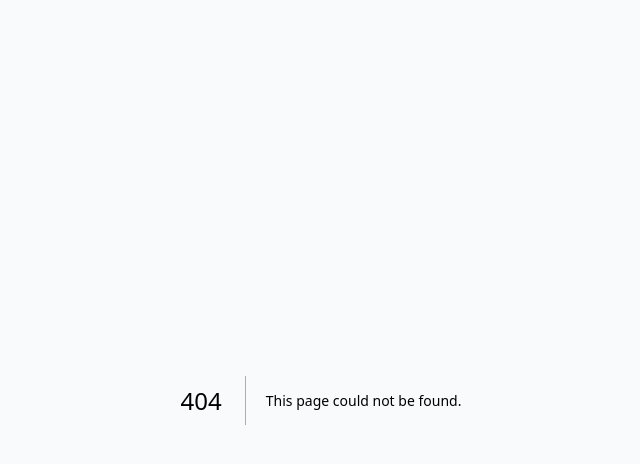
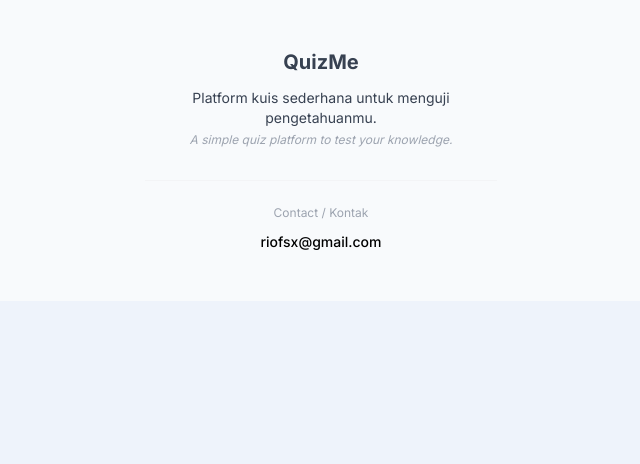
Before and after one commit to rioopr-beep/quizme, a Next.js app: page /about in a window 1280 px wide. Before the commit this address had no page. Shown: the top 464 px of the page, without its empty margins (319-959 px from the left). Built offline with nearby package versions, Linux system fonts and the light colour scheme.

Commit message:
Create page.tsx

```diff
--- /dev/null
+++ b/app/about/page.tsx
@@ -0,0 +1,24 @@
+export default function About() {
+  return (
+    <main className="max-w-sm mx-auto px-4 py-12 text-center text-gray-700">
+      <h1 className="text-xl font-bold mb-3">QuizMe</h1>
+
+      <p className="text-sm">
+        Platform kuis sederhana untuk menguji pengetahuanmu.
+      </p>
+      <p className="text-xs text-gray-400 mt-1 italic">
+        A simple quiz platform to test your knowledge.
+      </p>
+
+      <div className="mt-8 pt-6 border-t border-gray-100">
+        <p className="text-xs text-gray-400 mb-2">Contact / Kontak</p>
+        <a
+          href="mailto:riofsx@gmail.com"
+          className="text-sm font-medium text-black hover:underline"
+        >
+          riofsx@gmail.com
+        </a>
+      </div>
+    </main>
+  );
+}
```
